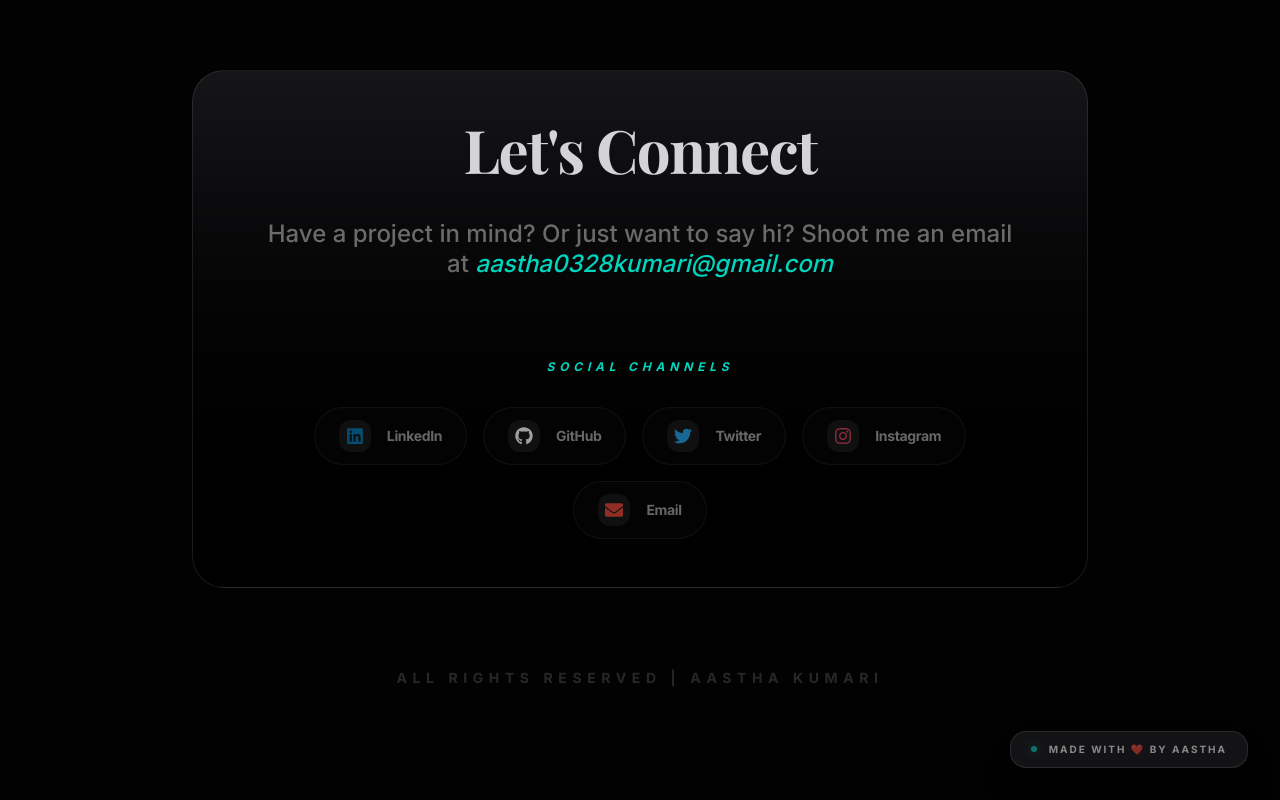
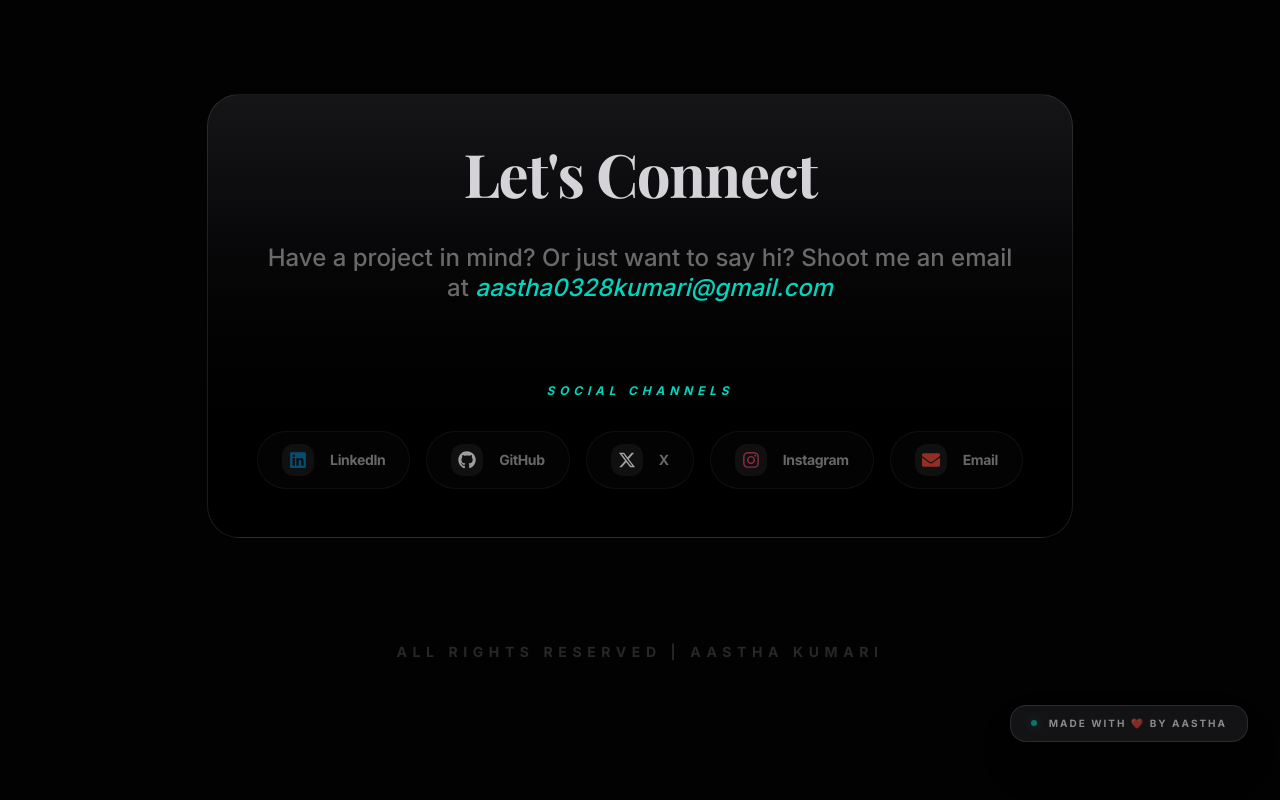
Before and after one commit to aasthakumari03/updated_Portfolio, a Next.js app: page / in a window 1280 px wide. Shown: the part 5645-6445 px from the top of the page. After the commit the page ends 6419 px from the top, so only its background shows below. Built offline with nearby package versions, Linux system fonts and the light colour scheme; a web font is replaced by a local one.

Commit message:
feat: replace twitter with x logo and update link

```diff
--- a/app/page.tsx
+++ b/app/page.tsx
@@ -15,6 +15,7 @@ import {
   FaPaperPlane,
   FaEnvelope,
 } from "react-icons/fa";
+import { FaXTwitter } from "react-icons/fa6";
 
 
 import {
@@ -273,7 +274,7 @@ export default function Home() {
                   {[
                     { name: "LinkedIn", icon: FaLinkedin, link: "https://www.linkedin.com/in/aastha-kumari-2116a837a", color: "#0077b5" },
                     { name: "GitHub", icon: FaGithub, link: "https://github.com/aasthakumari03", color: "#ffffff" },
-                    { name: "Twitter", icon: FaTwitter, link: "#", color: "#1DA1F2" },
+                    { name: "X", icon: FaXTwitter, link: "https://x.com/Nytheris0329", color: "#ffffff" },
                     { name: "Instagram", icon: FaInstagram, link: "https://www.instagram.com/the_nytheris/", color: "#E4405F" },
                     { name: "Email", icon: FaEnvelope, link: "mailto:aastha0328kumari@gmail.com", color: "#EA4335" },
                   ].map((social, i) => (
```
